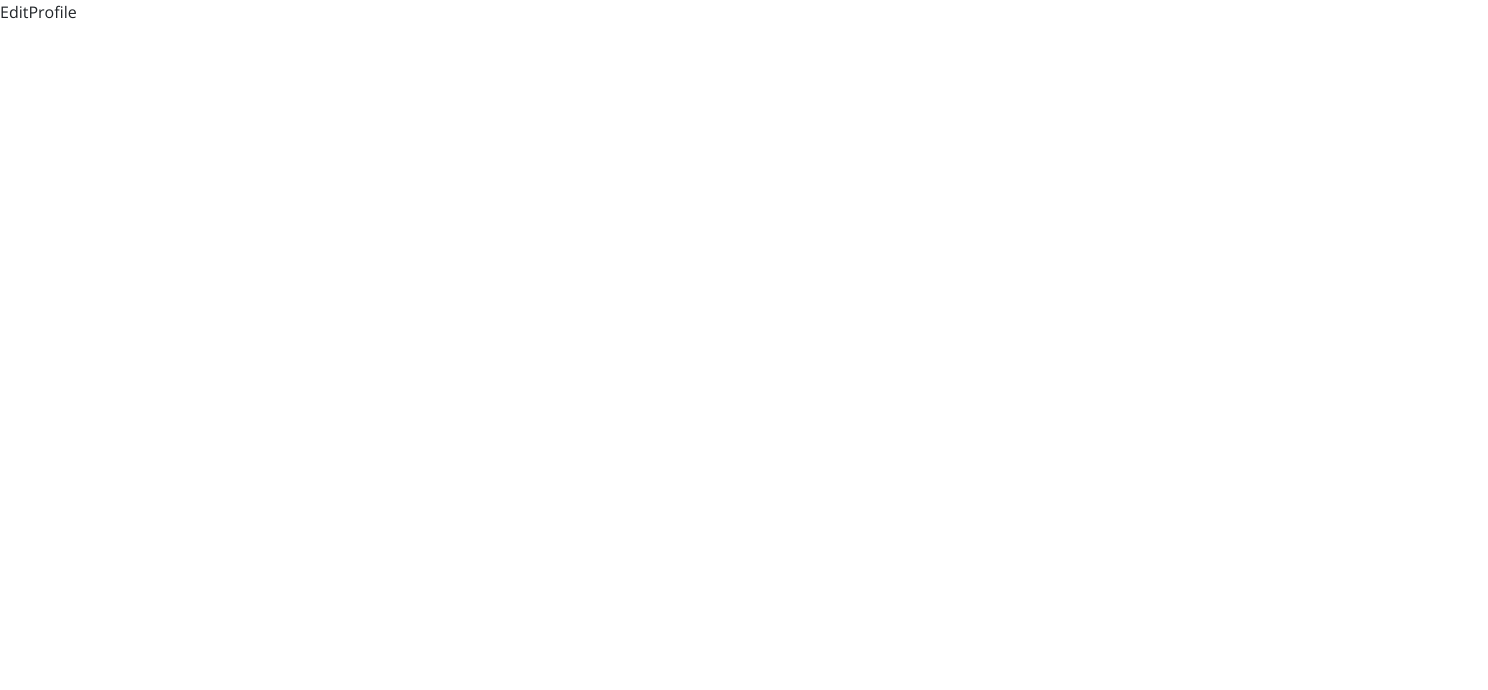
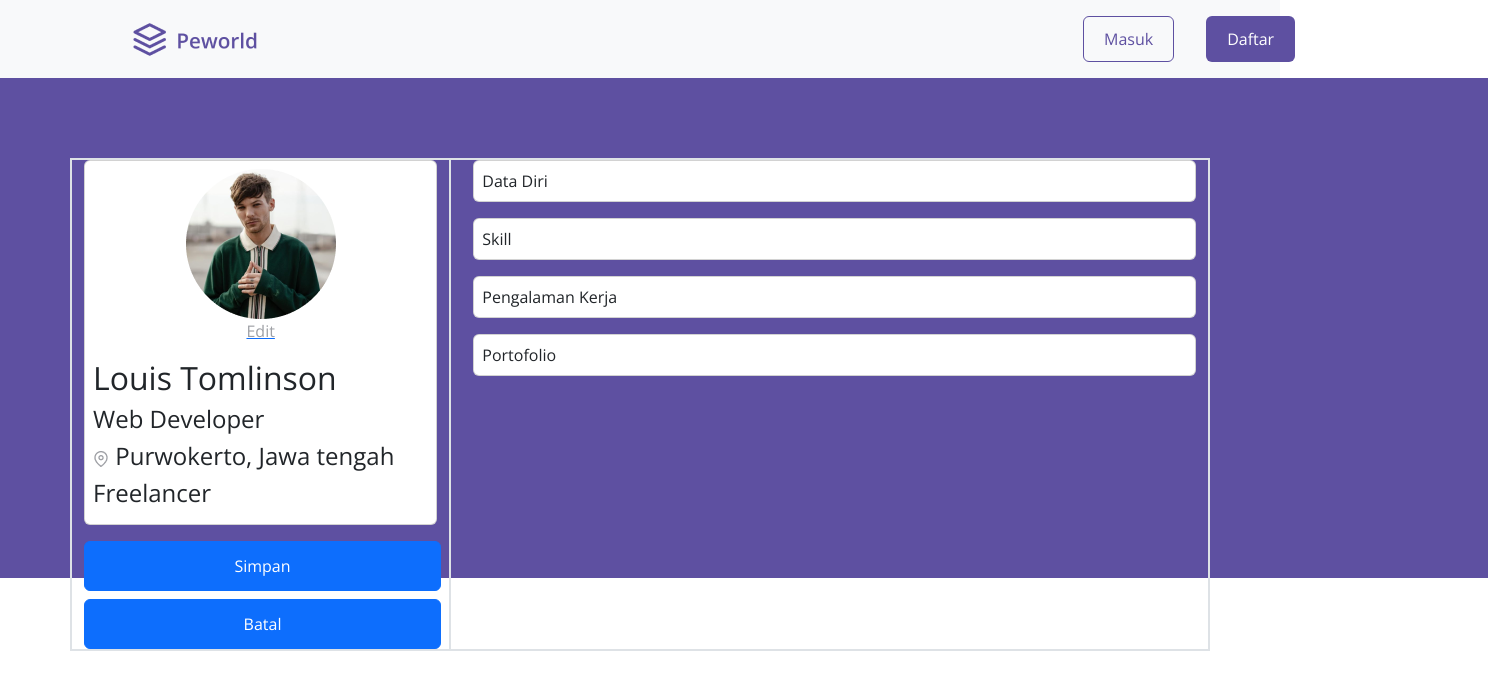
Before and after one commit to yohansky/Fe-HireJob-Next, a Next.js app: page /profileuser/edit in a window 1280 px wide. Shown: the top 690 px of the page, 1488 px wide, since content can reach past the window. Built offline with nearby package versions, Linux system fonts and the light colour scheme.

Commit message:
slicing edit profile 10%

```diff
--- a/src/pages/profileuser/edit/index.jsx
+++ b/src/pages/profileuser/edit/index.jsx
@@ -1,7 +1,62 @@
+import NavbarLogin from "@/components/navbarlogin";
 import React from "react";
+import Image from "next/image";
+import pp from "@/assets/img/profilepic.png";
+import pinmap from "@/assets/img/pinmap.png";
+import { Button } from "react-bootstrap";
 
 const EditProfile = () => {
-  return <div>EditProfile</div>;
+  return (
+    <>
+      {/* EditProfile
+    grid
+    row
+    col1 = card=tag a edit, nama, position, alamat, status, btnsimpan,btn batal
+    col2 = card= form input, card=skill, card=form btntambah,card= form+radio btntambah  */}
+      <NavbarLogin />
+      <div style={{ backgroundColor: "#5E50A1", width: "1488px", height: "500px", border: "1px solid #5E50A1", zIndex: "0", position: "absolute" }}></div>
+      <div className="container">
+        <div style={{ marginTop: "80px", zIndex: "1", position: "relative" }}>
+          <div className="row border">
+            <div className="col-4 border">
+              <div className="card rounded p-2">
+                <Image src={pp} alt="pp" style={{ alignSelf: "center" }} />
+                <a href="" style={{ alignSelf: "center" }}>
+                  <p style={{ color: "#9EA0A5" }}>Edit</p>
+                </a>
+                <h2>Louis Tomlinson</h2>
+                <h4>Web Developer</h4>
+                <h4>
+                  <Image src={pinmap} alt="pinmap" /> Purwokerto, Jawa tengah
+                </h4>
+                <h4>Freelancer</h4>
+              </div>
+              <div className="mt-3" style={{ textAlign: "center" }}>
+                <Button style={{ width: "357px", height: "50px" }}>Simpan</Button>
+                <Button className="mt-2" style={{ width: "357px", height: "50px" }}>
+                  Batal
+                </Button>
+              </div>
+            </div>
+            <div className="col border">
+              <div className="card rounded p-2 mb-3" style={{ marginLeft: "10px" }}>
+                Data Diri
+              </div>
+              <div className="card rounded p-2 mb-3" style={{ marginLeft: "10px" }}>
+                Skill
+              </div>
+              <div className="card rounded p-2 mb-3" style={{ marginLeft: "10px" }}>
+                Pengalaman Kerja
+              </div>
+              <div className="card rounded p-2 mb-3" style={{ marginLeft: "10px" }}>
+                Portofolio
+              </div>
+            </div>
+          </div>
+        </div>
+      </div>
+    </>
+  );
 };
 
 export default EditProfile;
```
Also changed, not shown: src/assets/img/pinmap.png (added), src/assets/img/profilepic.png (added).
